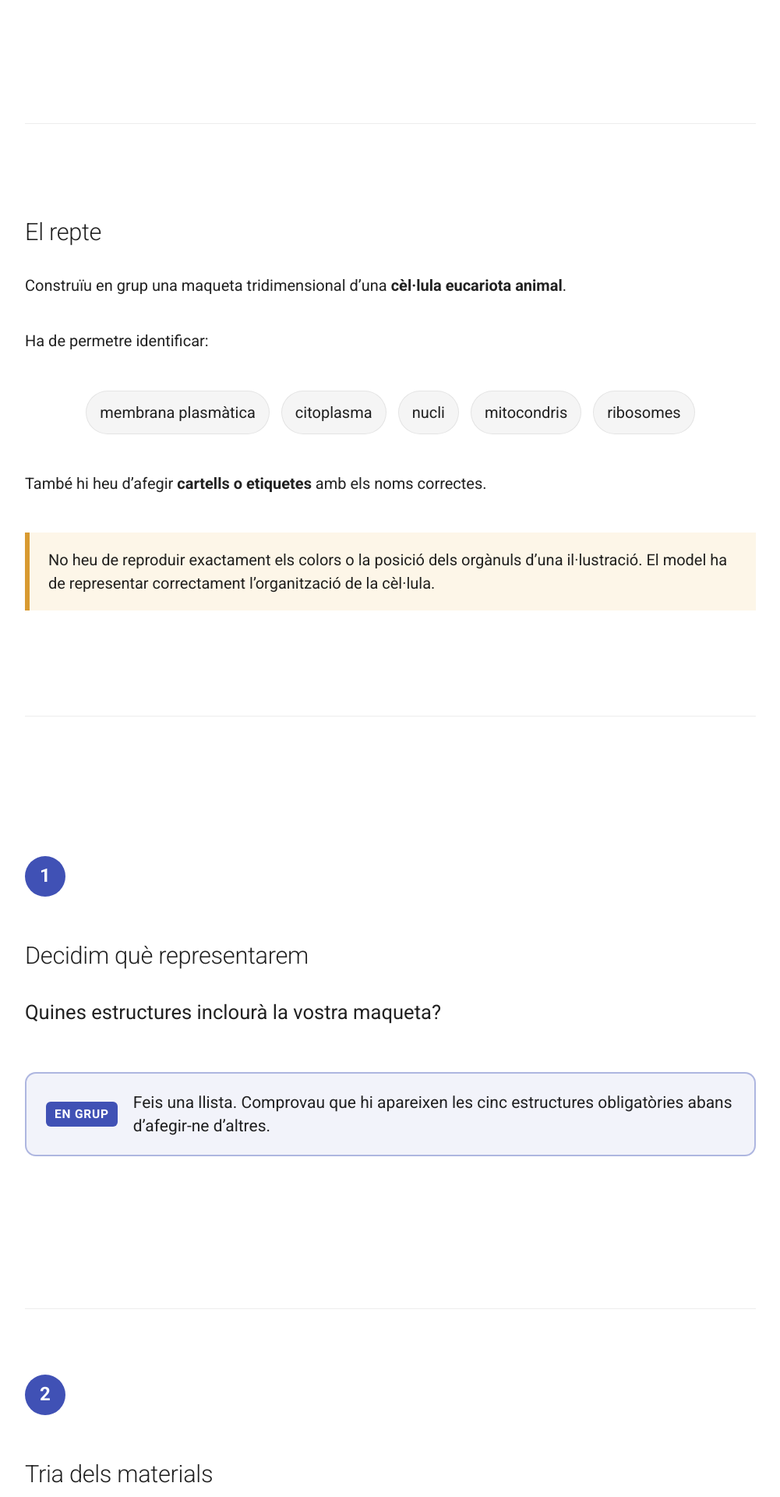
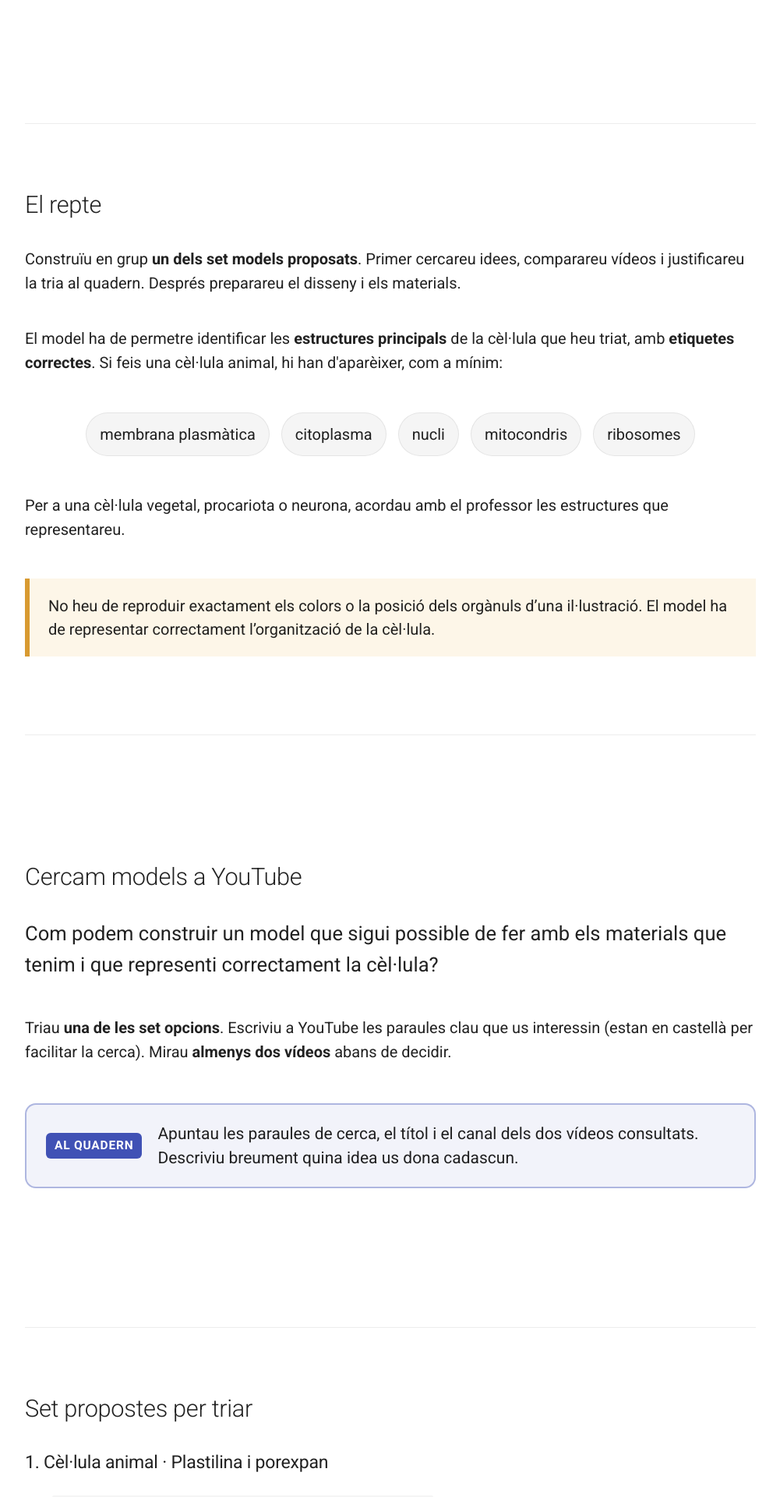
Before and after one commit to saloma-ui/3pdc, an MkDocs documentation site: the page built from docs/activitats/up1/a05_up01/index.md, in a window 1280 px wide. Shown: the part 1507-3427 px from the top of the page at 78% size, without its empty margins (264-1265 px from the left). Built offline with MkDocs 1.6.1 and Material for MkDocs 9.7.7, drawn with Linux system fonts in a browser that asks for light colours; comment, search, counter and statistics services are not loaded; some of the changed text lies outside the part shown.

Commit message:
Amplia activitat 5 UP1 amb set models, cerca guiada i registre al quadern

```diff
--- a/docs/activitats/up1/a05_up01/index.md
+++ b/docs/activitats/up1/a05_up01/index.md
@@ -37,19 +37,107 @@ Una maqueta científica és una **representació simplificada** que ens ajuda a
 
 ## El repte
 
-Construïu en grup una maqueta tridimensional d’una **cèl·lula eucariota animal**.
+Construïu en grup **un dels set models proposats**. Primer cercareu idees, comparareu vídeos i justificareu la tria al quadern. Després preparareu el disseny i els materials.
 
-Ha de permetre identificar:
+El model ha de permetre identificar les **estructures principals** de la cèl·lula que heu triat, amb **etiquetes correctes**. Si feis una cèl·lula animal, hi han d'aparèixer, com a mínim:
 
 <div class="pv-paraules">
   <span>membrana plasmàtica</span><span>citoplasma</span><span>nucli</span><span>mitocondris</span><span>ribosomes</span>
 </div>
 
-També hi heu d’afegir **cartells o etiquetes** amb els noms correctes.
+Per a una cèl·lula vegetal, procariota o neurona, acordau amb el professor les estructures que representareu.
 
 <aside class="pv-avís">
 No heu de reproduir exactament els colors o la posició dels orgànuls d’una il·lustració. El model ha de representar correctament l’organització de la cèl·lula.
 </aside>
+
+</section>
+
+<section class="pv-seccio" markdown="1">
+
+## Cercam models a YouTube
+
+<p class="pv-pregunta">Com podem construir un model que sigui possible de fer amb els materials que tenim i que representi correctament la cèl·lula?</p>
+
+Triau **una de les set opcions**. Escriviu a YouTube les paraules clau que us interessin (estan en castellà per facilitar la cerca). Mirau **almenys dos vídeos** abans de decidir.
+
+<div class="pv-quadern">
+  <strong>AL QUADERN</strong>
+  <span>Apuntau les paraules de cerca, el títol i el canal dels dos vídeos consultats. Descriviu breument quina idea us dona cadascun.</span>
+</div>
+
+</section>
+
+<section class="pv-seccio" markdown="1">
+
+## Set propostes per triar
+
+### 1. Cèl·lula animal · Plastilina i porexpan
+
+- `maqueta célula animal bola de unicel plastilina`
+- `cómo hacer célula animal con bola de porexpan`
+- `célula animal 3d plastilina paso a paso`
+
+### 2. Cèl·lula vegetal · Caixa de sabates i reciclatge
+
+- `maqueta célula vegetal con caja de zapatos`
+- `célula vegetal material reciclado fácil`
+- `cómo hacer célula vegetal con materiales reciclados`
+
+### 3. Cèl·lula procariota · Ampolla de plàstic
+
+- `maqueta célula procariota con botella de plástico`
+- `célula procariota fácil botella reciclar`
+- `hacer bacteria con botella de plástico manualidad`
+
+### 4. Cèl·lula en relleu · Goma EVA i feltre
+
+- `maqueta célula animal foami goma eva`
+- `célula animal fácil en goma eva o fieltro`
+- `cómo hacer célula en foami paso a paso`
+
+</section>
+
+<section class="pv-seccio" markdown="1">
+
+## Més propostes per triar
+
+### 5. Neurona · Netejapipes
+
+- `maqueta neurona con limpiapipas fácil`
+- `cómo hacer una neurona con limpiapipas`
+- `neurona manualidad limpiapipas paso a paso`
+
+<p class="pv-recordatori">Una neurona és una cèl·lula animal especialitzada. Si triau aquest model, representau-ne el cos cel·lular, el nucli, les dendrites i l’axó.</p>
+
+### 6. Model desplegable · Cartolina i paper
+
+- `célula pop up cartulina manualidad`
+- `hacer célula 3d en papel desplegable`
+- `célula animal desplegable papel cartulina`
+
+### 7. Model en plat de cartró · Plastilina plana
+
+- `maqueta célula animal con plato de cartón`
+- `célula plato de papel plastilina`
+- `cómo hacer célula en plato desechable`
+
+<aside class="pv-avís">
+Els vídeos ens donen idees de construcció, però poden tenir errors científics. Comprovau, per exemple, que una cèl·lula procariota no tengui un nucli delimitat per membrana.
+</aside>
+
+</section>
+
+<section class="pv-seccio" markdown="1">
+
+## Comparam i decidim
+
+<div class="pv-quadern">
+  <strong>AL QUADERN</strong>
+  <span>Comparau els dos vídeos: materials, dificultat i estructures representades. Anotau quin dels set models heu triat i explicau per què el podeu construir i per què és un bon model científic.</span>
+</div>
+
+<p class="pv-recordatori">No es tracta de copiar un vídeo: heu de prendre decisions pròpies i comprovar la correcció científica de la proposta.</p>
 
 </section>
 
@@ -63,7 +151,7 @@ No heu de reproduir exactament els colors o la posició dels orgànuls d’una i
 
 <div class="pv-quadern">
   <strong>EN GRUP</strong>
-  <span>Feis una llista. Comprovau que hi apareixen les cinc estructures obligatòries abans d’afegir-ne d’altres.</span>
+  <span>Feis una llista. Comprovau que hi apareixen les estructures acordades per al tipus de cèl·lula triat.</span>
 </div>
 
 </section>
@@ -74,17 +162,11 @@ No heu de reproduir exactament els colors o la posició dels orgànuls d’una i
 
 ## Tria dels materials
 
-<div class="pv-fitxa-dades">
-  <span>Membrana plasmàtica</span><strong>material: __________</strong>
-  <span>Citoplasma</span><strong>material: __________</strong>
-  <span>Nucli</span><strong>material: __________</strong>
-  <span>Mitocondris</span><strong>material: __________</strong>
-  <span>Ribosomes</span><strong>material: __________</strong>
-</div>
+<p class="pv-pregunta">Quins materials fareu servir per representar cada estructura del model?</p>
 
 <div class="pv-quadern">
   <strong>AL QUADERN</strong>
-  <span>Copiau la taula i decidiu quin material representarà cada estructura.</span>
+  <span>Feis una taula amb dues columnes (estructura i material). Afegiu-hi la llista completa de materials i qui s'encarregarà d'aconseguir-los.</span>
 </div>
 
 </section>
@@ -131,7 +213,7 @@ No heu de reproduir exactament els colors o la posició dels orgànuls d’una i
 
 <div class="pv-quadern">
   <strong>EN GRUP</strong>
-  <span>Escriviu qui serà responsable de cada tasca. Tothom ha de participar en la construcció i entendre el model complet.</span>
+  <span>Escriviu qui serà responsable de cada tasca i qui durà els materials. Tothom ha de participar en la construcció i entendre el model complet.</span>
 </div>
 
 </section>
@@ -154,8 +236,9 @@ No heu de reproduir exactament els colors o la posició dels orgànuls d’una i
 ## Revisió del model
 
 <ul class="pv-llista-control">
-  <li>És una cèl·lula animal.</li>
-  <li>Hi apareixen les cinc estructures principals.</li>
+  <li>El tipus de cèl·lula representat correspon al model triat.</li>
+  <li>Hi apareixen les estructures principals acordades.</li>
+  <li>La cerca, els vídeos comparats i la decisió estan registrats al quadern.</li>
   <li>Les estructures es poden identificar.</li>
   <li>Les etiquetes són correctes.</li>
   <li>El model és prou clar per explicar-lo.</li>
@@ -163,7 +246,7 @@ No heu de reproduir exactament els colors o la posició dels orgànuls d’una i
 </ul>
 
 <aside class="pv-avís">
-S’avaluarà sobretot la correcció i la utilitat científica del model, no el preu dels materials ni la decoració.
+Abans de començar a construir, el professor revisarà la proposta i l'esbós. S’avaluarà sobretot la correcció i la utilitat científica del model, no el preu dels materials ni la decoració.
 </aside>
 
 </section>
```
